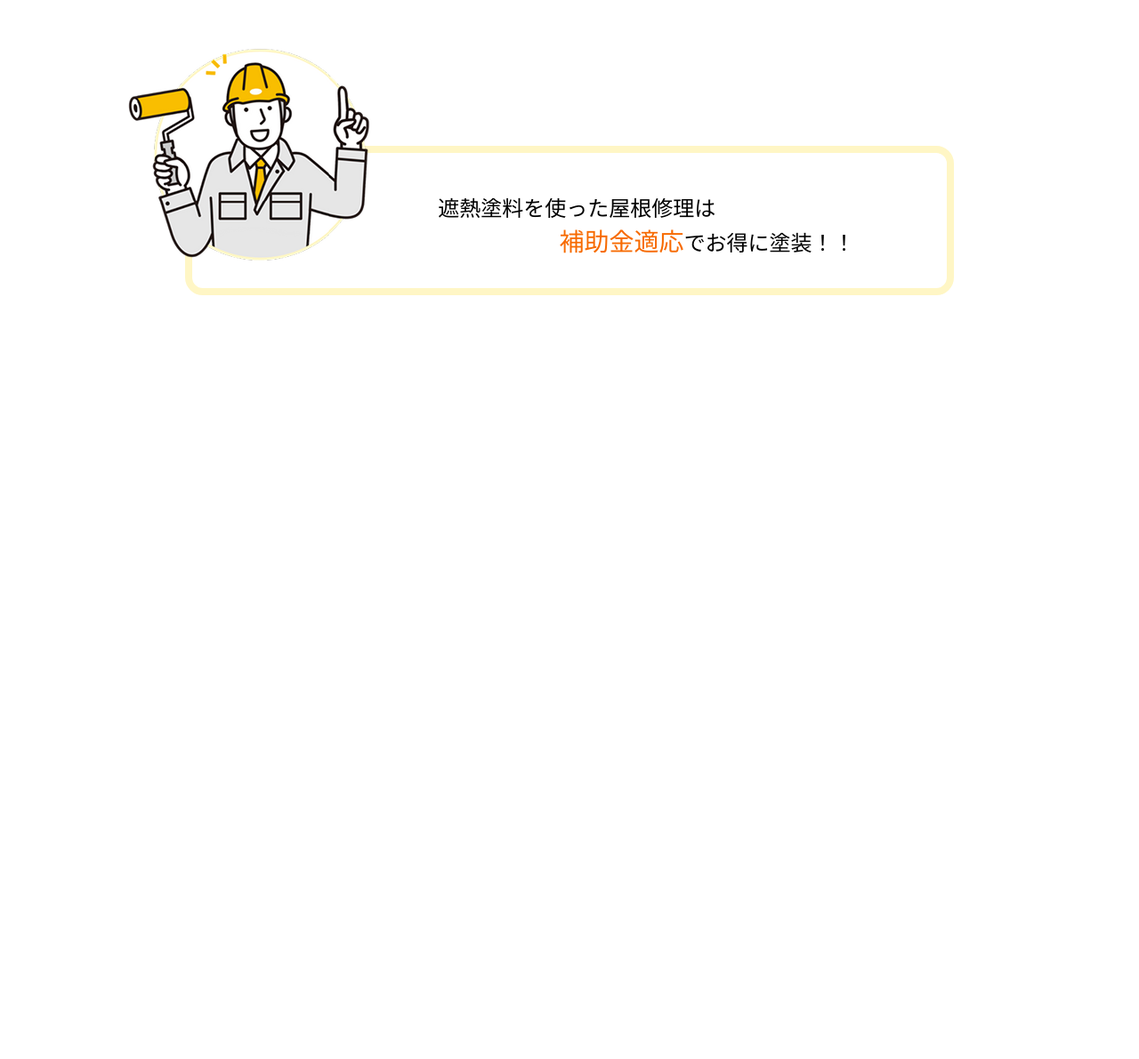
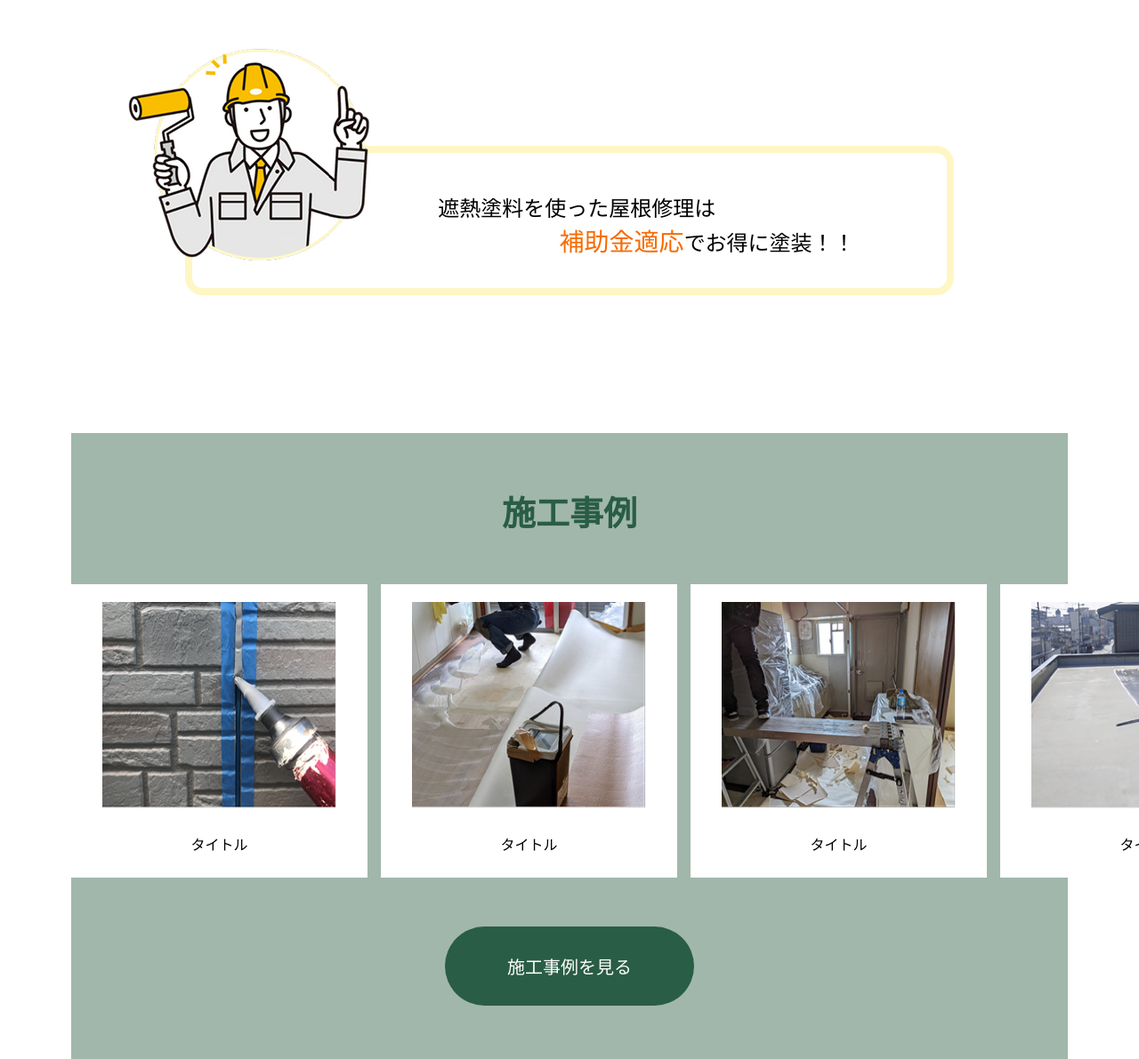
Before and after one commit to clevergoldfox/kyoshin_WP, a PHP site: page / in a window 1280 px wide. Shown: the part 3450-4641 px from the top of the page at 89% size. Before the commit the page ends 3782 px from the top, so only its background shows below. Run offline with PHP 8.4, Linux system fonts and the light colour scheme; some web fonts are replaced.

Commit message:
feat: section-4

```diff
--- a/assets/css/style.css
+++ b/assets/css/style.css
@@ -658,3 +658,56 @@ p {
         margin-top: 40px;
     }
 }
+
+.section-4 {
+    width: 100%;
+    padding-top: 60px;
+    padding-bottom: 60px;
+    background-color: #A1B7AC;
+    display: flex;
+    flex-direction: column;
+    align-items: center;
+    justify-content: center;
+    gap: 55px;
+    margin-top: 100px;
+}
+
+.section-4 h2 {
+    font-family: "Noto Sans JP", sans-serif;
+    font-size: 38px;
+    color: #295D45;
+}
+
+.section-4 .slide-bar {
+    height: 330px;
+    width: 100%;
+    display: flex;
+    gap: 15px;
+}
+
+.section-4 .slide-bar .slide-card {
+    height: 100%;
+    width: 333px;
+    background-color: #FFFFFF;
+    display: flex;
+    flex-direction: column;
+    align-items: center;
+    padding: 20px;
+    gap: 28px;
+    flex-shrink: 0;
+}
+
+.section-4 .slide-bar .slide-card img {
+    width: 90%;
+    height: 80%;
+}
+
+.section-4 .budget-btn {
+    font-family: "Noto Sans JP", sans-serif;
+    font-size: 20px;
+    color: white;
+    padding: 30px 70px;
+    background-color: #295D45;
+    border: none;
+    border-radius: 50px;
+}
--- a/index.html
+++ b/index.html
@@ -135,6 +135,33 @@
                 </div>
             </div>
         </div>
+        <div class="section-4">
+            <h2>施工事例</h2>
+            <div class="slide-bar">
+                <div class="slide-card">
+                    <img src="./assets/images/Rectangle (9).png" alt="">
+                    <p>タイトル</p>
+                </div>
+                <div class="slide-card">
+                    <img src="./assets/images/Rectangle (10).png" alt="">
+                    <p>タイトル</p>
+                </div>
+                <div class="slide-card">
+                    <img src="./assets/images/Rectangle (11).png" alt="">
+                    <p>タイトル</p>
+                </div>
+                <div class="slide-card">
+                    <img src="./assets/images/Rectangle (12).png" alt="">
+                    <p>タイトル</p>
+                </div>
+                <div class="slide-card">
+                    <img src="./assets/images/Rectangle (13).png" alt="">
+                    <p>タイトル</p>
+                </div>
+            </div>
+            <button class="budget-btn">施工事例を見る</button>
+        </div>
+
     </div>
 </body>
 
```
Also changed, not shown: assets/images/Rectangle (10).png (added), assets/images/Rectangle (11).png (added), assets/images/Rectangle (12).png (added), assets/images/Rectangle (13).png (added), assets/images/Rectangle (9).png (added).
